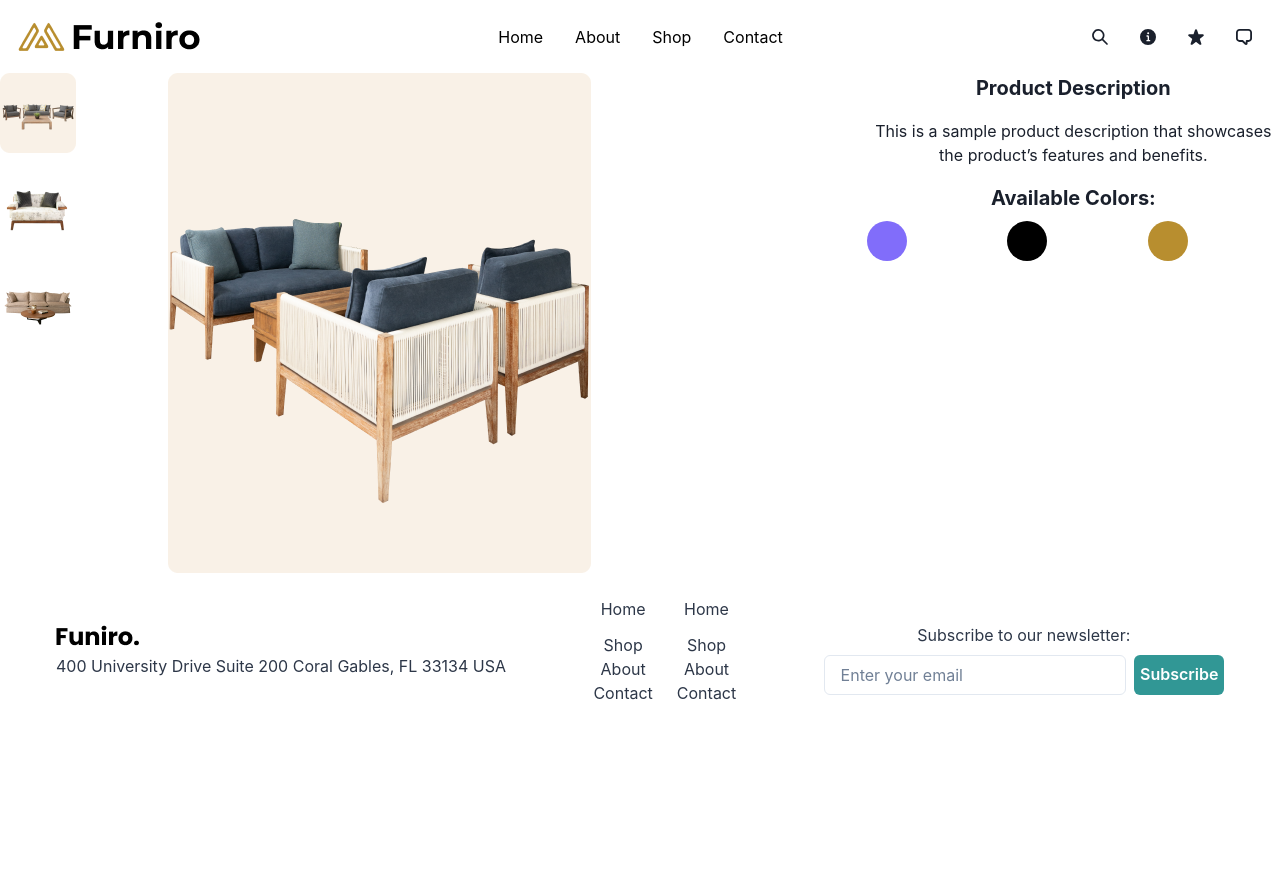
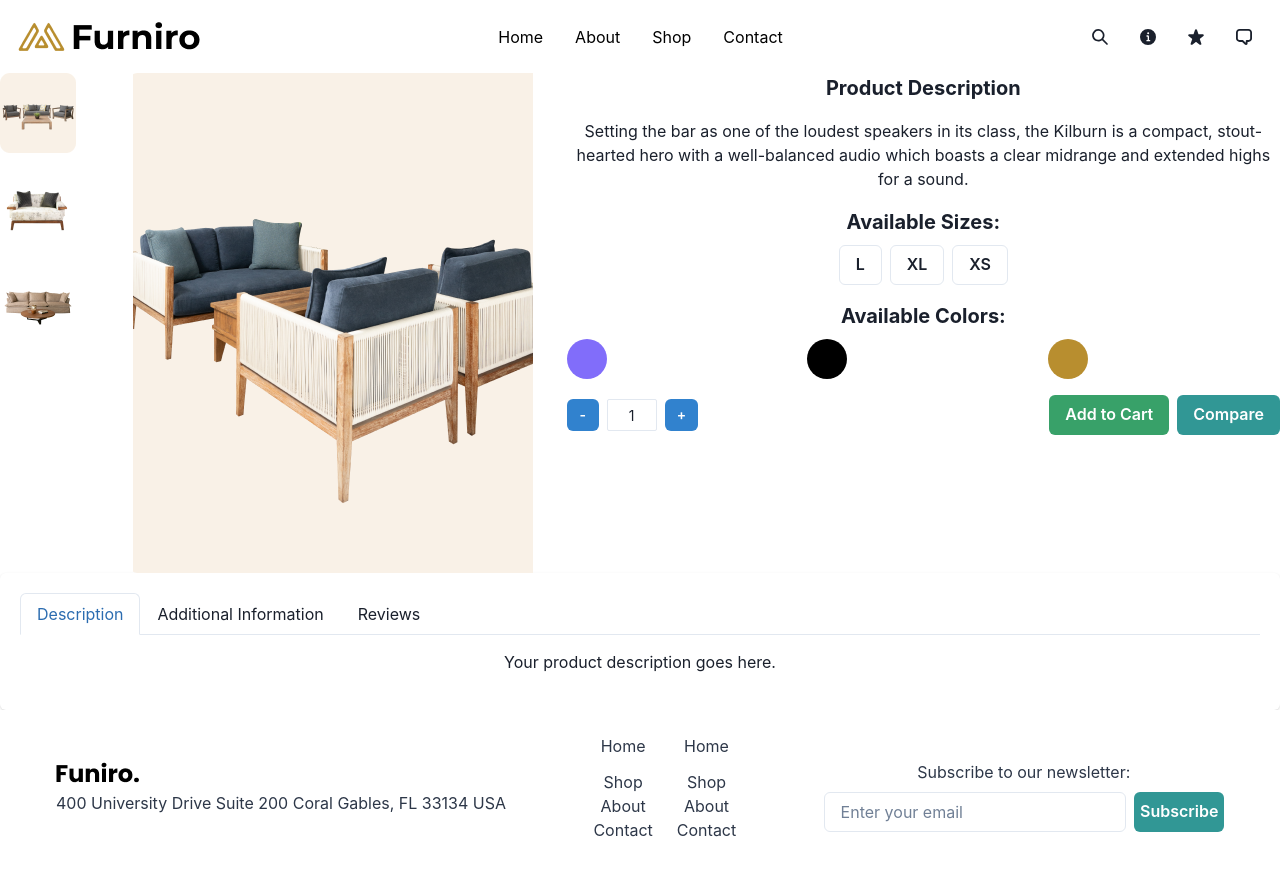
Before and after one commit to SamaMansour/furniro, a React (Create React App) app: page /product in a window 1280 px wide. Shown: the top 876 px of the page. Before the commit the page ends 800 px from the top, so only its background shows below. Built offline with nearby package versions, Linux system fonts and the light colour scheme.

Commit message:
Modify Product Details

```diff
--- a/src/components/ProductComponents/ProductDetails/ProductDetails.js
+++ b/src/components/ProductComponents/ProductDetails/ProductDetails.js
@@ -1,7 +1,18 @@
-import { Box, Image, Text, SimpleGrid, Circle } from "@chakra-ui/react";
+import React, { useState } from "react";
+import {
+  Box,
+  Image,
+  Text,
+  SimpleGrid,
+  Circle,
+  ButtonGroup,
+  Button,
+  Flex,
+  Input,
+} from "@chakra-ui/react";
 
-function ProductDetails() {
-  // Dummy data for the product
+const ProductDetails = () => {
+  // Sample data for the product
   const product = {
     images: {
       front: "../../assets/images/cap1.png",
@@ -9,41 +20,92 @@ function ProductDetails() {
       side: "../../assets/images/cap3.png",
     },
     description:
-      "This is a sample product description that showcases the product’s features and benefits.",
-    availableColors: ["#816DFA", "#000000", "#B88E2F"],
+      "Setting the bar as one of the loudest speakers in its class, the Kilburn is a compact, stout-hearted hero with a well-balanced audio which boasts a clear midrange and extended highs for a sound.",
+    colors: ["#816DFA", "#000000", "#B88E2F"],
+    sizes: ["L", "XL", "XS"],
   };
+
+  // States
+  const [mainImage, setMainImage] = useState("../../assets/images/main.png");
+  const [count, setCount] = useState(1);
 
   return (
     <SimpleGrid columns={3} spacing={5}>
-      {/* Product Images */}
       <Box>
-        <Image src={product.images.front} alt="Front View" mb={4} />
-        <Image src={product.images.back} alt="Back View" mb={4} />
-        <Image src={product.images.side} alt="Side View" />
+        {Object.values(product.images).map((img, index) => (
+          <Image
+            key={index}
+            src={img}
+            mb={4}
+            cursor="pointer"
+            onClick={() => setMainImage(img)}
+          />
+        ))}
       </Box>
 
-      {/* Main Product Image with adjusted margin to bring it closer */}
       <Box ml={-300}>
-        <Image src="../../assets/images/main.png" alt="Main Product" />
+        <Image src={mainImage} width="400px" height="500px" objectFit="cover" />
       </Box>
 
-      {/* Product Description and Colors */}
-      <Box>
+      <Box ml={-300}>
         <Text fontSize="xl" fontWeight="bold" mb={4}>
           Product Description
         </Text>
         <Text mb={4}>{product.description}</Text>
+
+        <Text fontSize="xl" fontWeight="bold" mb={2}>
+          Available Sizes:
+        </Text>
+        <ButtonGroup spacing={2} mb={4}>
+          {product.sizes.map((size) => (
+            <Button key={size} variant="outline">
+              {size}
+            </Button>
+          ))}
+        </ButtonGroup>
+
         <Text fontSize="xl" fontWeight="bold" mb={2}>
           Available Colors:
         </Text>
-        <SimpleGrid columns={3} spacing={2}>
-          {product.availableColors.map((color, index) => (
+        <SimpleGrid columns={3} spacing={2} mb={4}>
+          {product.colors.map((color, index) => (
             <Circle key={index} size="40px" bgColor={color} />
           ))}
         </SimpleGrid>
+
+        <Flex alignItems="center" justifyContent="space-between" mb={4}>
+          <Flex>
+            <Button
+              size="sm"
+              colorScheme="blue"
+              onClick={() => setCount(Math.max(count - 1, 1))}
+            >
+              -
+            </Button>
+            <Input
+              readOnly
+              value={count}
+              size="sm"
+              width="50px"
+              textAlign="center"
+              mx={2}
+            />
+            <Button
+              size="sm"
+              colorScheme="blue"
+              onClick={() => setCount(count + 1)}
+            >
+              +
+            </Button>
+          </Flex>
+          <ButtonGroup>
+            <Button colorScheme="green">Add to Cart</Button>
+            <Button colorScheme="teal">Compare</Button>
+          </ButtonGroup>
+        </Flex>
       </Box>
     </SimpleGrid>
   );
-}
+};
 
 export default ProductDetails;
--- /dev/null
+++ b/src/components/ProductComponents/ProductDetailsTabs/ProductDetailsTabs.js
@@ -0,0 +1,30 @@
+import React from "react";
+import { Box, Tab, Tabs, TabList, TabPanel, TabPanels } from "@chakra-ui/react";
+
+const ProductDetailsTabs = () => {
+  return (
+    <Box p={5} boxShadow="base" rounded="md">
+      <Tabs variant="enclosed" colorScheme="blue">
+        <TabList>
+          <Tab>Description</Tab>
+          <Tab>Additional Information</Tab>
+          <Tab>Reviews</Tab>
+        </TabList>
+
+        <TabPanels>
+          <TabPanel>
+            <p>Your product description goes here.</p>
+          </TabPanel>
+          <TabPanel>
+            <p>Your additional information about the product goes here.</p>
+          </TabPanel>
+          <TabPanel>
+            <p>Your product reviews go here.</p>
+          </TabPanel>
+        </TabPanels>
+      </Tabs>
+    </Box>
+  );
+};
+
+export default ProductDetailsTabs;
--- a/src/layouts/SingleProduct/SingleProduct.js
+++ b/src/layouts/SingleProduct/SingleProduct.js
@@ -1,11 +1,14 @@
 import React from 'react';
 import ProductDetails from '../../components/ProductComponents/ProductDetails/ProductDetails';
+import ProductDetailsTabs from '../../components/ProductComponents/ProductDetailsTabs/ProductDetailsTabs';
 
 const SingleProduct = () => {
   return (
-    <ProductDetails/>
-
-  )
+    <>
+      <ProductDetails />
+      <ProductDetailsTabs />
+    </>
+  );
 }
 
 export default SingleProduct
```
